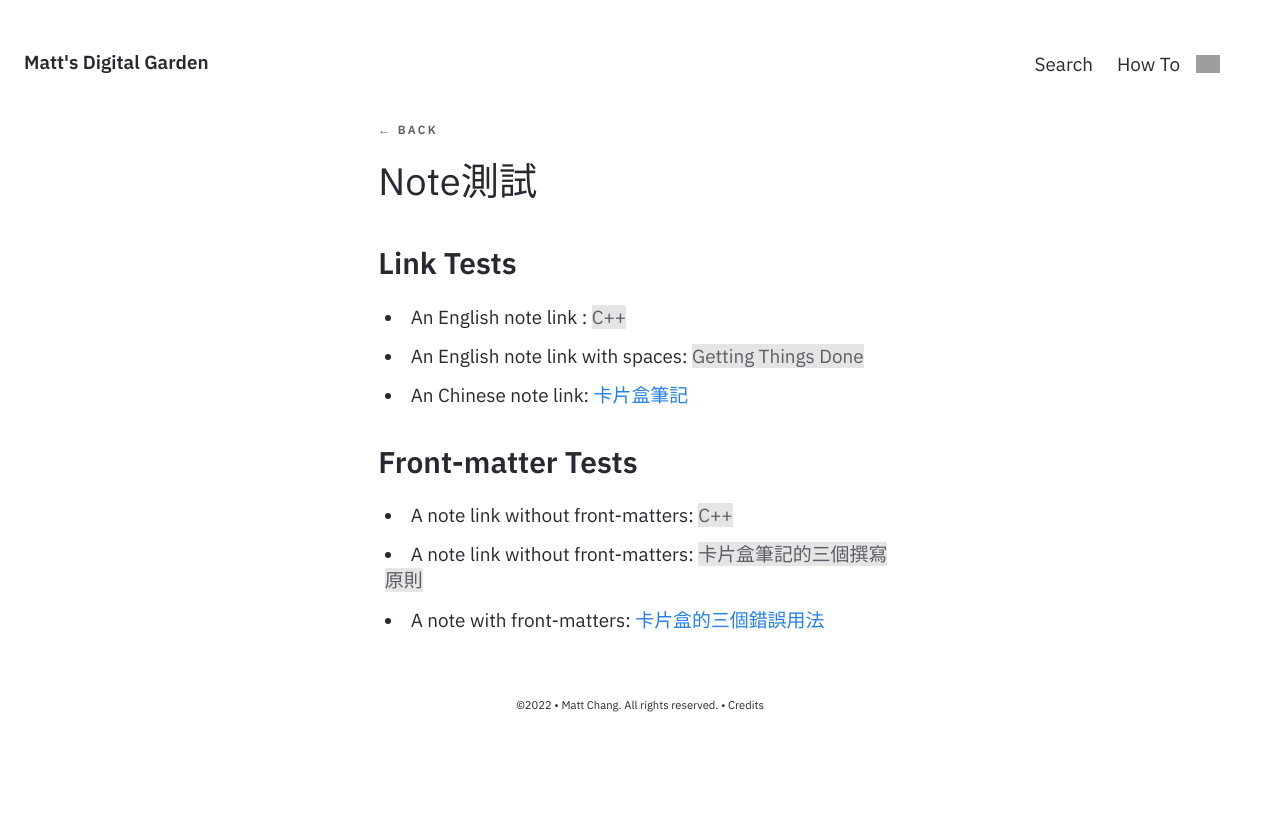
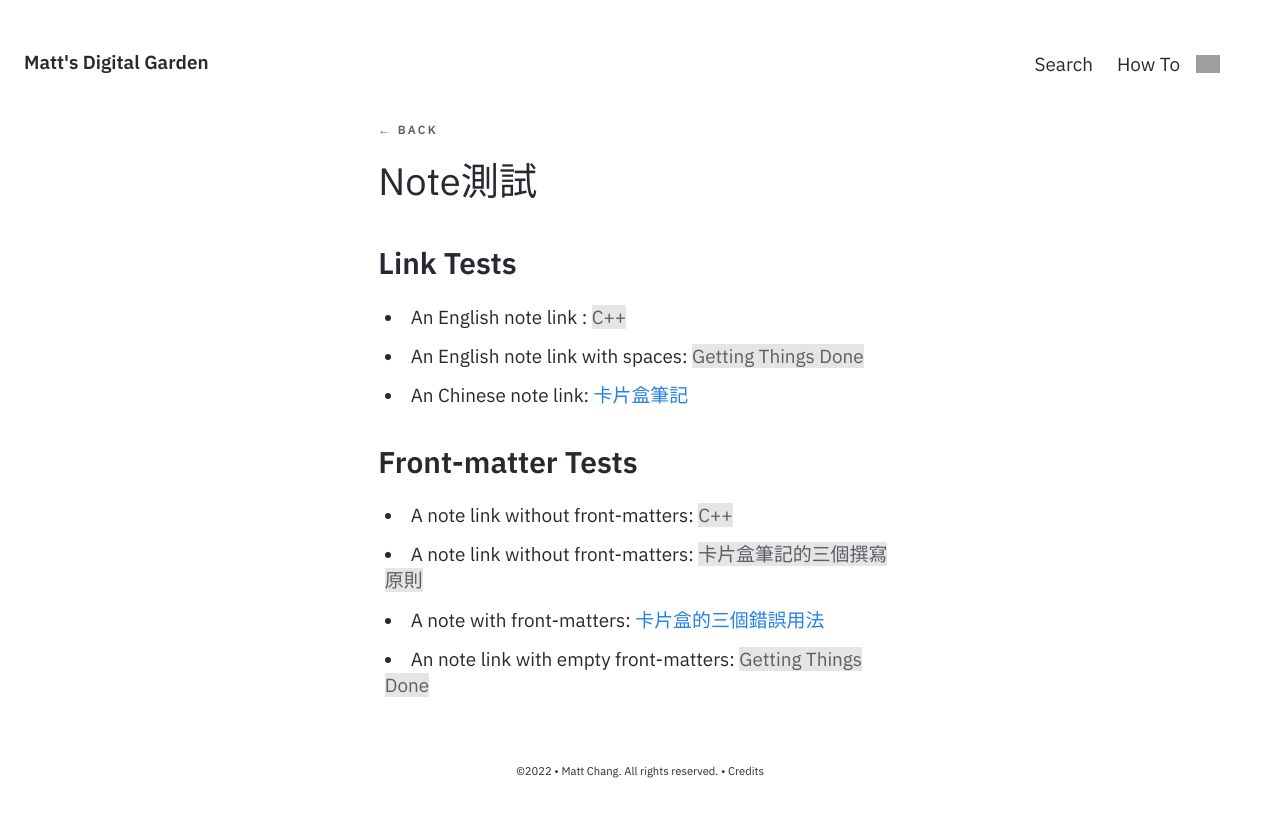
Before and after one commit to chchwy/note, a Jekyll site: the page built from _notes/Note測試.md, in a window 1280 px wide. Shown: the top 817 px of the page. Built offline with Jekyll 4.4.1, drawn with Linux system fonts in a browser that asks for light colours; grey boxes are pictures that could not be loaded.

Commit message:
more tests

```diff
--- a/_notes/Note測試.md
+++ b/_notes/Note測試.md
@@ -13,3 +13,4 @@ feed: show
 - A note link without front-matters: [[C++]]
 - A note link without front-matters: [[卡片盒筆記的三個撰寫原則]]
 - A note with front-matters: [[卡片盒的三個錯誤用法]]
+- An note link with empty front-matters: [[Getting Things Done]]
```
Also changed, not shown: _notes/Getting Things Done.md (+2 -1 lines).
